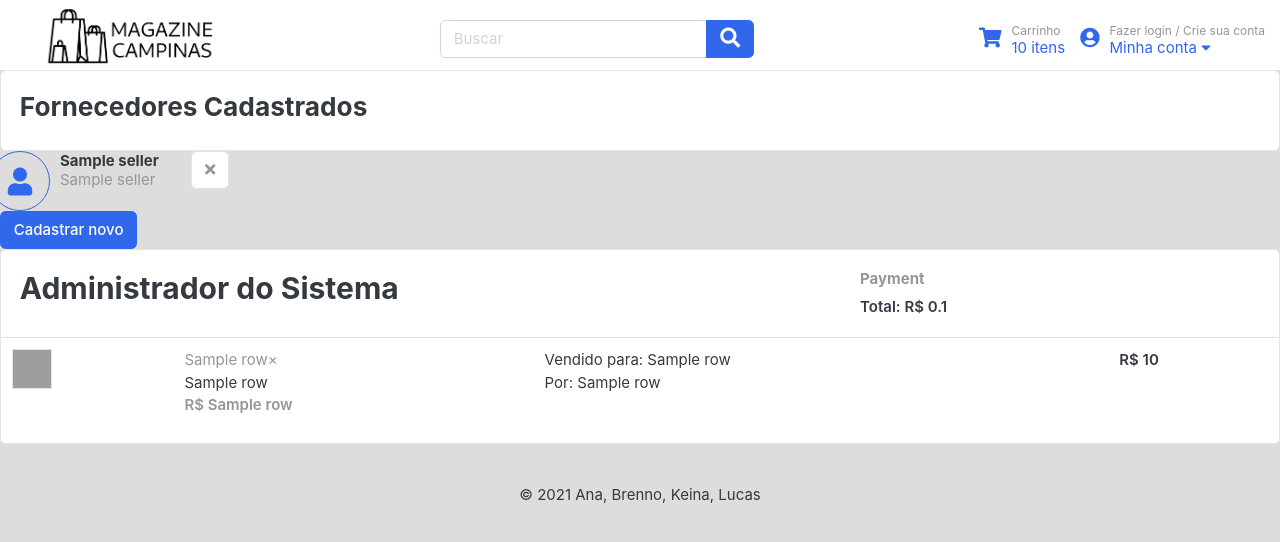
After one commit to Syndelis/flask-market-place, a Flask app: template templates/admin.html in a window 1280 px wide. The commit adds this page. Shown: the top 542 px of the page. Run offline with Flask 2, Linux system fonts and the light colour scheme; the template is opened without the code that fills it: most values are stand-ins (such as "Sample title", 1, 10 or a date in 2020); some libraries are stand-ins or nearby versions; some web fonts are replaced; grey boxes are pictures that could not be loaded.

Commit message:
Páginas Administrador e Fornecedor completas

```diff
--- a/app.py
+++ b/app.py
@@ -1,10 +1,14 @@
 from flask import Flask, render_template, redirect, url_for, request, session, Response
 import MySQLdb as sql
 from json import loads
+from collections import defaultdict
+from werkzeug.utils import secure_filename
+from os.path import join
 
 app = Flask(__name__)
 app.secret_key = 'tpzin fi'
 app.config['SERVER_NAME'] = '127.0.0.1:5000'
+app.config['UPLOAD_FOLDER'] = "./static/img/user-content"
 
 conn = sql.connect(
 	'alexandrum.go.ro',
@@ -33,8 +37,9 @@ def index():
 	if request.method == 'POST':
 
 		query = request.form.get('search')
-		query_str = f"MATCH (nome) AGAINST "\
-					f"('{query}' IN NATURAL LANGUAGE MODE)" if query else ""
+		# query_str = f"MATCH (nome) AGAINST "\
+		# 			f"('{query}' IN NATURAL LANGUAGE MODE)" if query else ""
+		query_str = f"nome LIKE '%{query}%'" if query else ""
 
 		filter_names = {
 			"Vendas": "vendas DESC",
@@ -256,8 +261,33 @@ def historico():
 	)
 
 
-@app.route('/admin')
+@app.route('/admin', methods=['GET', 'POST'])
 def admin():
+
+	if request.method == 'POST':
+
+		if (id := request.form.get("id")) is not None:
+
+			cursor.execute(f"""
+				DELETE FROM PESSOA
+				WHERE uid={id};
+			""")
+
+		else:
+
+			cursor.execute("SELECT MAX(uid) FROM PESSOA;")
+			n = cursor.fetchall()[0][0] + 1
+
+			cursor.execute(f"""
+				INSERT INTO PESSOA
+				VALUES (
+					{n},"{request.form.get("nome")}","{request.form.get("email")}",
+					"{request.form.get("senha")}", 1
+				);
+			""")
+
+		conn.commit()
+
 
 	cursor.execute(f"""
 		SELECT T.pid, T.nome, T.capa, T.qtd, T.total, V.nome, C.nome
@@ -271,11 +301,88 @@ def admin():
 
 	data = cursor.fetchall()
 
+	cursor.execute(f"""
+		SELECT uid, nome, email
+		FROM PESSOA
+		WHERE tipo=1;
+	""")
+
+	sellers = cursor.fetchall()
+
 	return render_template(
-		'historico.html', on_cart=getCart(),
+		'admin.html', on_cart=getCart(),
 		data=data, consumer=False,
-		total=sum(row[4] for row in data)
+		total=sum(row[4] for row in data),
+		sellers=sellers
 	)
+
+
+@app.route("/fornecedor", methods=['GET', 'POST'])
+def fornecedor():
+
+	fid = session.get("logged")
+	if request.method == 'POST':
+
+		name = request.form.get("name")
+		description = request.form.get("description")
+		value = request.form.get("value")
+		qtd = request.form.get("qtd")
+
+		pid = request.form.get("id")
+
+		cursor.execute(f"""
+			UPDATE PRODUTO AS P
+			SET P.nome="{name}", P.descricao="{description}", P.valor={value}, P.qtd={qtd}
+			WHERE pid={pid} AND fid={fid};
+		""")
+
+		if (files := request.files.getlist('files')):
+
+			urls = []
+
+			for file in files:
+				filename = secure_filename(file.filename)
+				urls.append(join(app.config['UPLOAD_FOLDER'], filename))
+				file.save(urls[-1])
+
+			cursor.execute(f"""
+				INSERT INTO FOTO
+				VALUES {", ".join(f'({pid}, "{url[1:]}")' for url in urls)};
+			""")
+
+		conn.commit()
+
+	cursor.execute(f"""
+		SELECT * FROM PRODUTO WHERE fid={fid};
+	""")
+
+	data = cursor.fetchall()
+
+	cursor.execute(f"""
+		SELECT P.pid, url FROM (SELECT pid FROM PRODUTO WHERE fid={fid}) AS P
+		JOIN FOTO ON P.pid=FOTO.pid;
+	""")
+
+	d = defaultdict(list)
+	for id, url in cursor.fetchall(): d[id].append(url)
+
+	return render_template(
+		'fornecedor.html', on_cart=getCart(), data=data, images=d)
+
+
+@app.route("/remove-image", methods=['POST'])
+def removeImage():
+
+	d = request.get_data().decode('utf-8')
+
+	cursor.execute(f"""
+		DELETE FROM FOTO
+		WHERE url="{d}";
+	""")
+
+	conn.commit()
+
+	return Response('true')
 
 
 if __name__ == '__main__':
--- a/database/create.sql
+++ b/database/create.sql
@@ -11,7 +11,7 @@ CREATE TABLE PRODUTO (
 	valor REAL, vendas INTEGER,
 
 	PRIMARY KEY (pid, fid),
-	FOREIGN KEY (fid) REFERENCES PESSOA(uid),
+	FOREIGN KEY (fid) REFERENCES PESSOA(uid) ON DELETE CASCADE,
 	FULLTEXT (nome)
 );
 
@@ -21,7 +21,7 @@ CREATE TABLE HISTORICO (
 
 	PRIMARY KEY (pid, cid, fid),
 	FOREIGN KEY (pid) REFERENCES PRODUTO(pid),
-	FOREIGN KEY (cid) REFERENCES PESSOA(uid),
+	FOREIGN KEY (cid) REFERENCES PESSOA(uid) ON DELETE CASCADE,
 	FOREIGN KEY (fid) REFERENCES PESSOA(uid)
 );
 
@@ -29,13 +29,13 @@ CREATE TABLE POSSUI_NO_CARRINHO (
 	pid INTEGER, cid INTEGER, qtd INTEGER,
 
 	PRIMARY KEY (pid, cid),
-	FOREIGN KEY (pid) REFERENCES PRODUTO(pid),
-	FOREIGN KEY (cid) REFERENCES PESSOA(uid)
+	FOREIGN KEY (pid) REFERENCES PRODUTO(pid) ON DELETE CASCADE,
+	FOREIGN KEY (cid) REFERENCES PESSOA(uid) ON DELETE CASCADE
 );
 
 CREATE TABLE FOTO (
 	pid INTEGER, url TINYTEXT,
 
 	PRIMARY KEY (pid, url(255)),
-	FOREIGN KEY (pid) REFERENCES PRODUTO(pid)
+	FOREIGN KEY (pid) REFERENCES PRODUTO(pid) ON DELETE CASCADE
 );
--- /dev/null
+++ b/templates/admin.html
@@ -0,0 +1,72 @@
+{% extends "historico.html" %}
+
+{% block head %}
+<title>Painel do Administrador</title>
+<link rel="stylesheet" href="https://cdn.jsdelivr.net/gh/fancyapps/fancybox@3.5.7/dist/jquery.fancybox.min.css" />
+{% endblock head %}
+
+{% block beforeHistory %}
+
+<div style="display: none;" id="hidden-content">
+    <div class="card-body">
+        <h4 class="card-title mb-4">Novo Fornecedor</h4>
+        <form method="POST" action="">
+            <div class="form-row">
+                <div class="col form-group">
+                    <label>Nome</label>
+                    <input name="nome" type="text" class="form-control" placeholder="">
+                </div>
+                <div class="col form-group">
+                    <label>Email</label>
+                    <input name="email" type="email" class="form-control" placeholder="">
+                </div>
+            </div>
+            <div class="form-group">
+                <label>Senha</label>
+                <input name="senha" type="text" class="form-control" placeholder="">
+            </div>
+            <button class="btn btn-primary btn-block">Adicionar</button>
+        </form>
+    </div>
+</div>
+
+<article class="card">
+    <div class="card-body">
+
+        <div class="row">
+            <div class="col-md-8">
+                <h3>Fornecedores Cadastrados</h3>
+            </div>
+        </div>
+
+    </div>
+</article>
+
+{% for seller in sellers %}
+<div class="row">
+
+    <div class="icontext align-items-start mr-4" style="max-width: 300px;">
+        <span class="icon icon-md rounded-circle border border-primary">
+            <i class="fa fa-user text-primary"></i>
+        </span>
+        <div class="text">
+            <h6 class="title">{{seller[1]}}</h6>
+            <p class="text-muted">{{seller[2]}}</p>
+        </div>
+    </div>
+
+    <form action="" class="col flex-grow-0 text-right" method="POST">
+        <button class="btn btn-light" type="submit" name="id" value="{{seller[0]}}"> <i class="fa fa-times"></i> </button>
+    </form>
+</div>
+{% endfor %}
+
+<a class="fancybox btn btn-primary" data-fancybox data-src="#hidden-content" href="javascript:;">
+    Cadastrar novo
+</a>
+
+{% endblock beforeHistory %}
+
+{% block script %}
+<script src="https://cdn.jsdelivr.net/gh/fancyapps/fancybox@3.5.7/dist/jquery.fancybox.min.js"></script>
+{% endblock script %}
--- a/templates/components/Product.html
+++ b/templates/components/Product.html
@@ -83,4 +83,66 @@
         {% endif %}
     </td>
 </tr>
-{% endmacro %}
+{%- endmacro %}
+
+{% macro editable(row, images) -%}
+
+<div style="display: none;" id="hidden-content-{{row[0]}}">
+    <div class="card-body">
+        <h4 class="card-title mb-4">Feedback</h4>
+        <form action="" method="POST" enctype="multipart/form-data">
+            <div class="form-row">
+                <div class="col form-group">
+                    <label>Nome</label>
+                      <input name="name" type="text" class="form-control" value="{{row[2]}}">
+                </div>
+            </div>
+          <div class="form-row">
+              <div class="col form-group">
+                  <label>Preço</label>
+                    <input name="value" type="number" class="form-control" value="{{row[6]}}">
+              </div>
+              <div class="col form-group">
+                  <label>Quantidade</label>
+                    <input name="qtd" type="number" class="form-control" value="{{row[5]}}">
+              </div>
+          </div>
+          <div class="form-group">
+              <label>Descrição</label>
+              <input name="description" type="textarea" class="form-control" value="{{row[3]}}">
+          </div>
+          <div class="form-group">
+              <label>Imagens</label>
+              <div class="thumbs-wrap">
+
+                {% for image in images %}
+                <div class="item-thumb"> <img src="{{image}}"></div>
+                {% endfor %}
+
+              </div>
+              <label for="exampleFormControlFile1">
+                  <input name="files" type="file" class="form-control-file" multiple>
+              </label>
+          </div>
+          <button type="submit" name="id" value="{{row[0]}}" class="btn btn-primary btn-block">Confirmar</button>
+        </form>
+    </div>
+</div>
+
+
+<tr>
+    <td>
+        <a href="/produto/{{row[0]}}"><img src="{{row[4]}}" class="img-xs border"></a>
+    </td>
+    <td>
+        <p class="title mb-0">{{row[2]}}</p>
+        <var class="price text-muted">R$ {{row[6]}}</var>
+    </td>
+    <td>
+        <a class="fancybox btn btn-primary" data-fancybox data-src="#hidden-content-{{row[0]}}" href="javascript:;">
+            Editar
+        </a>
+    </td>
+</tr>
+
+{%- endmacro %}
--- a/templates/historico.html
+++ b/templates/historico.html
@@ -7,6 +7,9 @@
 {% block body %}
 
 	{% import 'components/Product.html' as prod %}
+
+    {% block beforeHistory %}
+    {% endblock beforeHistory %}
 
 <article class="card">
     <div class="card-body">
```
Also changed, not shown: static/js/fornecedor.js (added, +22 -0 lines), templates/fornecedor.html (added, +31 -0 lines), static/img/user-content/gerardo-crop.jpeg (added), static/img/user-content/patchesdks3.png (added).
